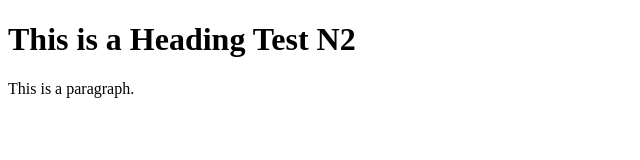
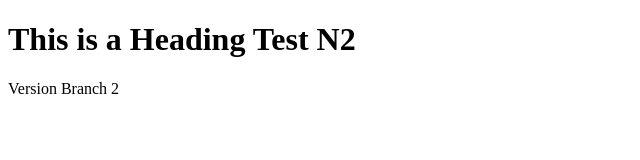
Before and after one commit to soufiane-es/Form_cs50s, a plain HTML site: page index.html in a window 1280 px wide. Shown: the full height of the page, 0-640 px from the left. Drawn offline with Linux system fonts and the light colour scheme.

Commit message:
first comit on branch 1

```diff
--- a/index.html
+++ b/index.html
@@ -6,7 +6,7 @@
 <body>
 
 <h1> This is a Heading Test N2 </h1>
-<p> This is a paragraph. </p>
+<p> Version Branch 2 </p>
 
 </body>
 </html>
```
